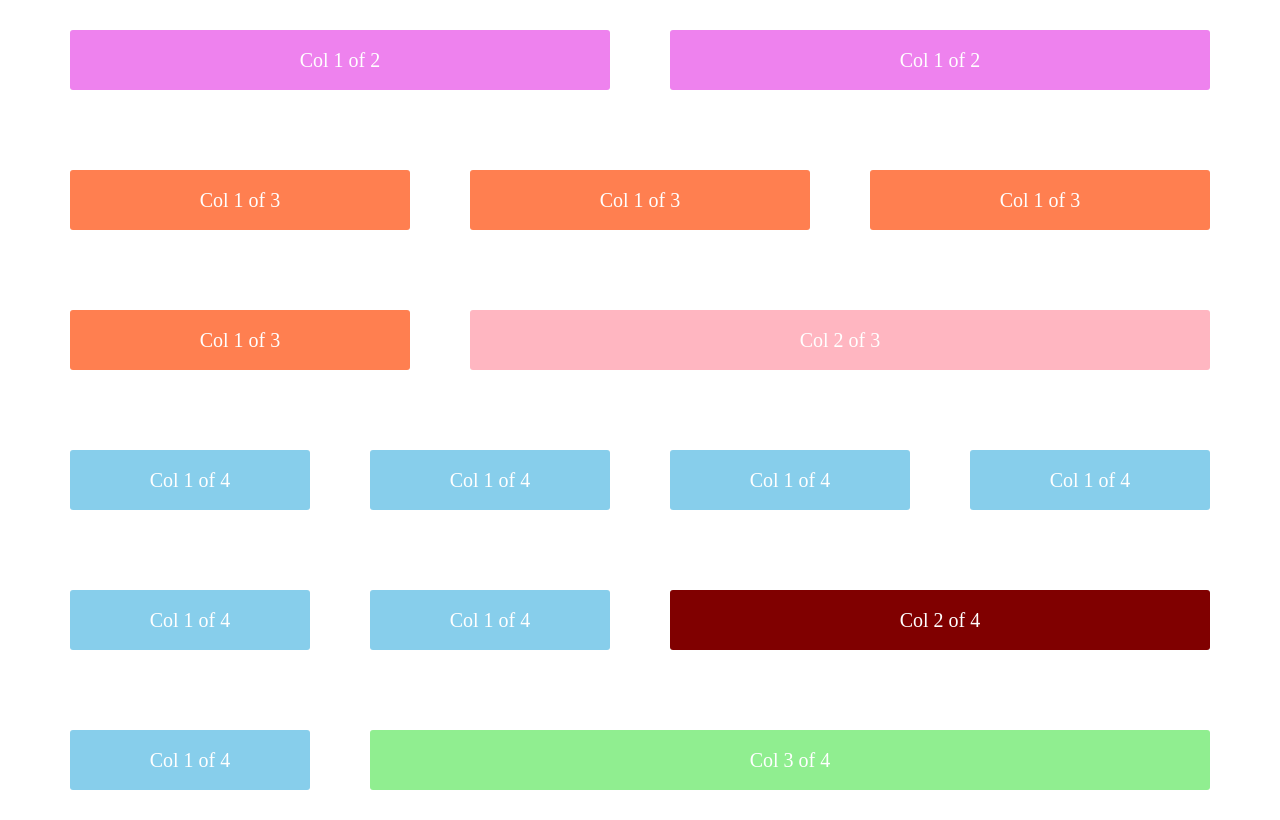
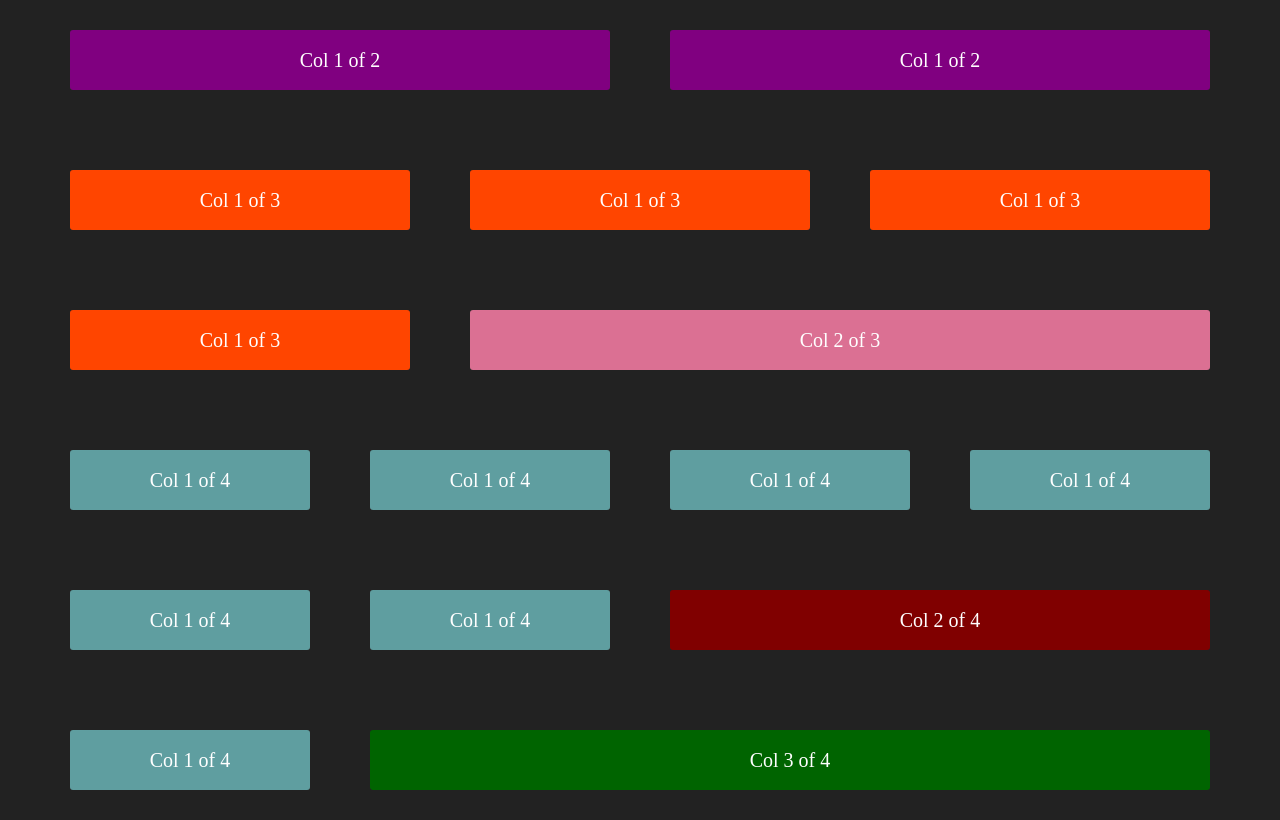
Before and after one commit to rom-30/custom_grid, a website: page index.html in a window 1280 px wide. Drawn offline with Linux system fonts and the light colour scheme.

Commit message:
change instructions

```diff
--- a/css/style.css
+++ b/css/style.css
@@ -10,7 +10,12 @@ html {
 
 body {
   box-sizing: border-box;
-  padding: 3rem; }
+  padding: 3rem;
+  background-color: #222; }
+
+::selection {
+  background-color: #f4f4f4;
+  color: #222; }
 
 .row {
   max-width: 114rem;
@@ -48,19 +53,19 @@ body {
         width: 100% !important; } }
   .row .col-1-of-2 {
     width: calc((100% - 6rem) / 2);
-    background-color: violet; }
+    background-color: purple; }
   .row .col-1-of-3 {
     width: calc((100% - 12rem) / 3);
-    background-color: coral; }
+    background-color: orangered; }
   .row .col-2-of-3 {
     width: calc(2 * ((100% - 12rem) / 3) + 6rem);
-    background-color: lightpink; }
+    background-color: palevioletred; }
   .row .col-1-of-4 {
     width: calc((100% - 18rem) / 4);
-    background-color: skyblue; }
+    background-color: cadetblue; }
   .row .col-2-of-4 {
     width: calc(2 * ((100% - 18rem) / 4) + 6rem);
     background-color: maroon; }
   .row .col-3-of-4 {
     width: calc(3 * ((100% - 18rem) / 4) + 12rem);
-    background-color: lightgreen; }
+    background-color: darkgreen; }
```
Also changed, not shown: README.md.
